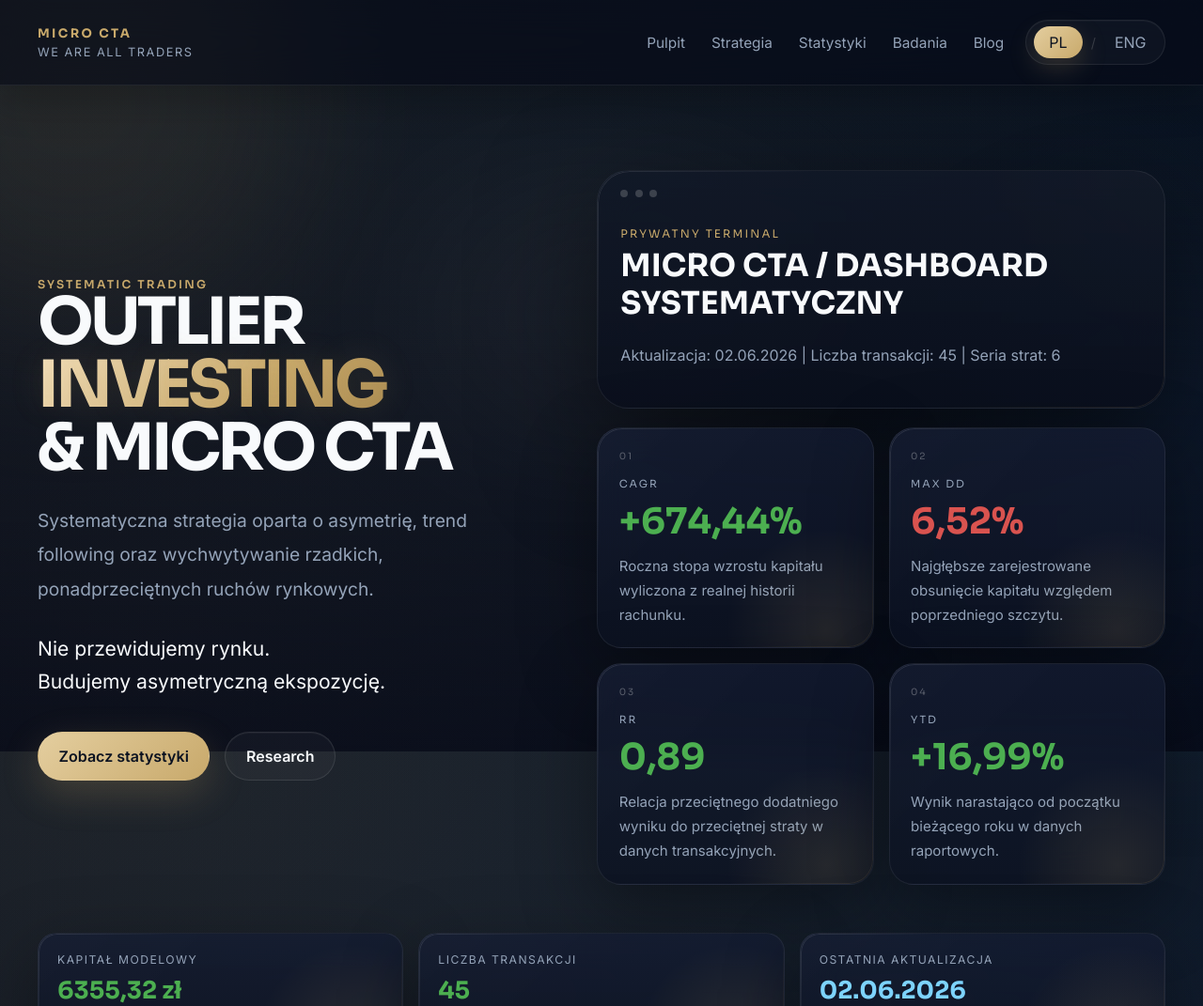
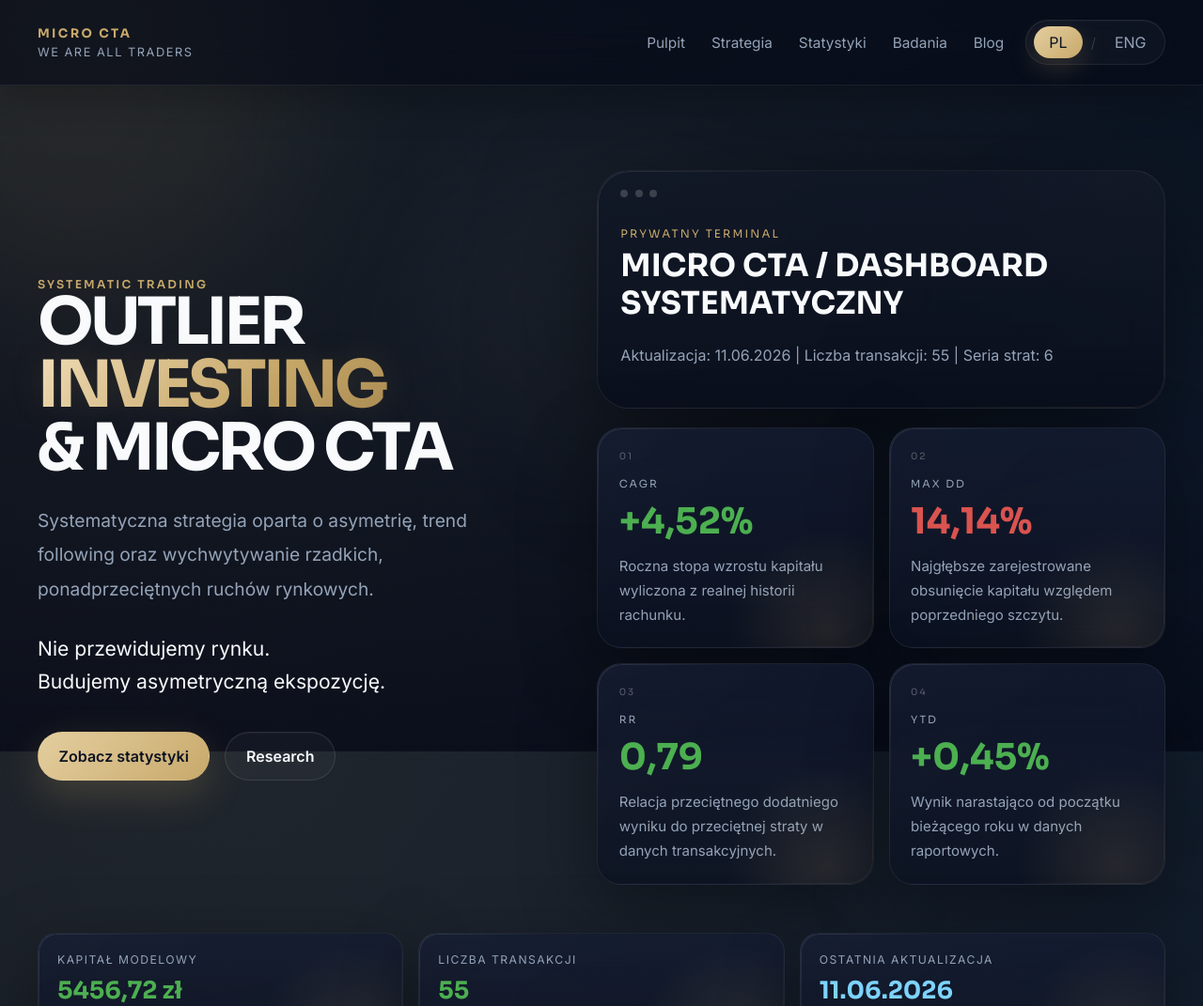
Before and after one commit to Arturro86/outlier-lab, a plain HTML site: page index.html in a window 1280 px wide. Shown: the top 1071 px of the page at 94% size. Drawn offline with nearby package versions, Linux system fonts and the light colour scheme.

Commit message:
Add files via upload

```diff
--- a/data.json
+++ b/data.json
@@ -2,7 +2,7 @@
   "meta": {
     "brand": "WE ARE ALL TRADERS",
     "strategy": "MICRO CTA",
-    "generatedAt": "2026-06-02",
+    "generatedAt": "2026-06-14",
     "baseCurrency": "PLN",
     "hasData": true,
     "hasHistoryData": true,
@@ -12,72 +12,72 @@
       "tradeSource": "data/ReportHistory.xlsx"
     },
     "rowCounts": {
-      "performanceRows": 21,
-      "closedTrades": 45,
-      "rawTransactions": 101
+      "performanceRows": 25,
+      "closedTrades": 55,
+      "rawTransactions": 119
     },
     "warnings": []
   },
   "performanceStats": {
-    "latestEquity": 6355.32,
-    "latestBalance": 6124.66,
-    "totalTrades": 45,
-    "winningTrades": 24,
-    "losingTrades": 21,
-    "averageWinValue": 63.099167,
-    "averageLossValue": -71.295238,
+    "latestEquity": 5456.72,
+    "latestBalance": 5456.72,
+    "totalTrades": 55,
+    "winningTrades": 26,
+    "losingTrades": 29,
+    "averageWinValue": 60.665,
+    "averageLossValue": -77.016552,
     "averageWinR": null,
     "averageLossR": null,
-    "profitFactor": 1.0114747528720278,
-    "winRate": 0.533333,
-    "rr": 0.88504,
+    "profitFactor": 0.7062028762290239,
+    "winRate": 0.472727,
+    "rr": 0.787688,
     "losingStreak": 6,
-    "netReturn": 0.169903,
-    "maxDrawdown": 0.065231,
-    "currentDrawdown": 0.0,
-    "cagr": 6.744408,
-    "ytd": 0.169903,
-    "sharpeRatio": 3.73678,
-    "sortinoRatio": 9.055449,
-    "marRatio": 103.392683,
-    "lastUpdate": "2026-06-02",
+    "netReturn": 0.004486,
+    "maxDrawdown": 0.141393,
+    "currentDrawdown": 0.141393,
+    "cagr": 0.045177,
+    "ytd": 0.004486,
+    "sharpeRatio": 0.367497,
+    "sortinoRatio": 0.68707,
+    "marRatio": 0.319511,
+    "lastUpdate": "2026-06-11",
     "summary": {
-      "reportDate": "2026.06.02 22:36",
-      "balance": 6124.66,
-      "grossProfit": 1497.93,
-      "grossLoss": -1519.86,
-      "profitFactor": 0.985571,
-      "sharpeRatio": 0.003759,
-      "totalTrades": 45,
+      "reportDate": "2026.06.14 18:27",
+      "balance": 5456.72,
+      "grossProfit": 1555.38,
+      "grossLoss": -2263.9,
+      "profitFactor": 0.687036,
+      "sharpeRatio": -0.133461,
+      "totalTrades": 55,
       "largestWinTrade": 302.46,
       "largestLossTrade": -293.81,
-      "averageWinValue": 62.41375,
-      "averageLossValue": -72.374286,
+      "averageWinValue": 59.822308,
+      "averageLossValue": -78.065517,
       "maxConsecutiveLosses": 6
     }
   },
   "heroMetrics": [
     {
       "id": "cagr",
-      "rawValue": 6.744408,
+      "rawValue": 0.045177,
       "format": "percentSigned",
       "tone": "positive"
     },
     {
       "id": "maxDd",
-      "rawValue": 0.065231,
+      "rawValue": 0.141393,
       "format": "percentPlain",
       "tone": "negative"
     },
     {
       "id": "rr",
-      "rawValue": 0.88504,
+      "rawValue": 0.787688,
       "format": "ratio",
       "tone": "positive"
     },
     {
       "id": "ytd",
-      "rawValue": 0.169903,
+      "rawValue": 0.004486,
       "format": "percentSigned",
       "tone": "positive"
     }
@@ -85,7 +85,7 @@
   "dashboardStats": [
     {
       "id": "modelEquity",
-      "rawValue": 6355.32,
+      "rawValue": 5456.72,
       "format": "currency",
       "tone": "positive"
     },
@@ -97,13 +97,13 @@
     },
     {
       "id": "tradeCount",
-      "rawValue": 45,
+      "rawValue": 55,
       "format": "integer",
       "tone": "positive"
     },
     {
       "id": "lastUpdate",
-      "rawValue": "2026-06-02",
+      "rawValue": "2026-06-11",
       "format": "date",
       "tone": "neutral"
     }
@@ -111,25 +111,25 @@
   "chartSummary": [
     {
       "id": "netReturn",
-      "rawValue": 0.169903,
+      "rawValue": 0.004486,
       "format": "percentSigned",
       "tone": "positive"
     },
     {
       "id": "equity",
-      "rawValue": 6355.32,
+      "rawValue": 5456.72,
       "format": "currency",
       "tone": "positive"
     },
     {
       "id": "currentDrawdown",
-      "rawValue": 0.0,
+      "rawValue": 0.141393,
       "format": "percentPlain",
-      "tone": "neutral"
+      "tone": "negative"
     },
     {
       "id": "winRate",
-      "rawValue": 0.533333,
+      "rawValue": 0.472727,
       "format": "percentPlain",
       "tone": "positive"
     }
@@ -137,19 +137,19 @@
   "advancedMetrics": [
     {
       "id": "profitFactor",
-      "rawValue": 1.0114747528720278,
+      "rawValue": 0.7062028762290239,
       "format": "decimal",
       "tone": "positive"
     },
     {
       "id": "sharpeRatio",
-      "rawValue": 3.73678,
+      "rawValue": 0.367497,
       "format": "decimal",
       "tone": "positive"
     },
     {
       "id": "sortinoRatio",
-      "rawValue": 9.055449,
+      "rawValue": 0.68707,
       "format": "decimal",
       "tone": "positive"
     },
@@ -161,13 +161,13 @@
     },
     {
       "id": "winRate",
-      "rawValue": 0.533333,
+      "rawValue": 0.472727,
       "format": "percentPlain",
       "tone": "positive"
     },
     {
       "id": "marRatio",
-      "rawValue": 103.392683,
+      "rawValue": 0.319511,
       "format": "decimal",
       "tone": "positive"
     }
@@ -400,11 +400,94 @@
       "drawdown": 0.0,
       "maxDrawdown": 0.065231,
       "status": "ON",
+      "notes": "Nastąpiła zaplanowana dopłata 500zł do rachunku",
+      "tradeResult": -1.0,
+      "losingStreak": 1
+    },
+    {
+      "date": "2026-06-03",
+      "value": 5885.94,
+      "balance": 5877.45,
+      "drawdown": 0.073856,
+      "maxDrawdown": 0.073856,
+      "status": "ON",
       "notes": "",
       "tradeResult": -1.0,
-      "losingStreak": 1
+      "losingStreak": 2
+    },
+    {
+      "date": "2026-06-04",
+      "value": 5769.53,
+      "balance": 5829.49,
+      "drawdown": 0.092173,
+      "maxDrawdown": 0.092173,
+      "status": "ON",
+      "notes": "",
+      "tradeResult": -1.0,
+      "losingStreak": 3
+    },
+    {
+      "date": "2026-06-08",
+      "value": 5493.83,
+      "balance": 5513.92,
+      "drawdown": 0.135554,
+      "maxDrawdown": 0.135554,
+      "status": "ON",
+      "notes": "",
+      "tradeResult": -1.0,
+      "losingStreak": 4
+    },
+    {
+      "date": "2026-06-11",
+      "value": 5456.72,
+      "balance": 5456.72,
+      "drawdown": 0.141393,
+      "maxDrawdown": 0.141393,
+      "status": "ON",
+      "notes": "",
+      "tradeResult": -1.0,
+      "losingStreak": 5
     }
   ],
+  "benchmarks": {
+    "year": 2026,
+    "updatedAt": "2026-06-14",
+    "items": [
+      {
+        "id": "microCta",
+        "name": "MICRO CTA",
+        "ytd": 0.004486,
+        "source": "dashboard_trading.xlsx",
+        "status": "ok",
+        "asOf": "2026-06-11"
+      },
+      {
+        "id": "sgCta",
+        "name": "SG CTA Index",
+        "ytd": 0.1002,
+        "source": "Societe Generale",
+        "status": "ok",
+        "asOf": "2026-06-11"
+      },
+      {
+        "id": "sp500",
+        "name": "S&P 500",
+        "ytd": 0.083545,
+        "source": "Yahoo Finance",
+        "status": "ok",
+        "asOf": "2026-06-12"
+      },
+      {
+        "id": "wig20",
+        "name": "WIG20",
+        "ytd": 0.138361,
+        "source": "BiznesRadar",
+        "status": "ok",
+        "asOf": "2026-06-12"
+      }
+    ],
+    "warnings": []
+  },
   "monthlyReturns": [
     {
       "month": "2026-05",
@@ -413,11 +496,101 @@
     },
     {
       "month": "2026-06",
-      "return": 0.079805,
-      "cumulative": 0.169903
+      "return": -0.072873,
+      "cumulative": 0.004486
     }
   ],
   "recentTrades": [
+    {
+      "date": "2026-06-10",
+      "instrument": "EU50.pro",
+      "direction": "long",
+      "result": -55.94,
+      "rr": null,
+      "status": "closed",
+      "notes": ""
+    },
+    {
+      "date": "2026-06-08",
+      "instrument": "EU50.pro",
+      "direction": "long",
+      "result": -100.08,
+      "rr": null,
+      "status": "closed",
+      "notes": ""
+    },
+    {
+      "date": "2026-06-05",
+      "instrument": "US500.pro",
+      "direction": "long",
+      "result": -87.71,
+      "rr": null,
+      "status": "closed",
+      "notes": ""
+    },
+    {
+      "date": "2026-06-05",
+      "instrument": "COPPER-US.pro",
+      "direction": "long",
+      "result": -141.0,
+      "rr": null,
+      "status": "closed",
+      "notes": ""
+    },
+    {
+      "date": "2026-06-04",
+      "instrument": "JP225.pro",
+      "direction": "long",
+      "result": 19.01,
+      "rr": null,
+      "status": "closed",
+      "notes": ""
+    },
+    {
+      "date": "2026-06-04",
+      "instrument": "US100.pro",
+      "direction": "long",
+      "result": -66.14,
+      "rr": null,
+      "status": "closed",
+      "notes": ""
+    },
+    {
+      "date": "2026-06-03",
+      "instrument": "EU50.pro",
+      "direction": "long",
+      "result": -60.28,
+      "rr": null,
+      "status": "closed",
+      "notes": ""
+    },
+    {
+      "date": "2026-06-03",
+      "instrument": "COPPER-US.pro",
+      "direction": "long",
+      "result": 43.9,
+      "rr": null,
+      "status": "closed",
+      "notes": ""
+    },
+    {
+      "date": "2026-06-03",
+      "instrument": "AUDUSD.pro",
+      "direction": "long",
+      "result": -113.13,
+      "rr": null,
+      "status": "closed",
+      "notes": ""
+    },
+    {
+      "date": "2026-06-03",
+      "instrument": "US500.pro",
+      "direction": "long",
+      "result": -112.0,
+      "rr": null,
+      "status": "closed",
+      "notes": ""
+    },
     {
       "date": "2026-06-02",
       "instrument": "JP225.pro",
@@ -510,18 +683,18 @@
     },
     {
       "date": "2026-05-27",
-      "instrument": "US100.pro",
+      "instrument": "COPPER-US.pro",
       "direction": "long",
-      "result": 80.76,
+      "result": -58.25,
       "rr": null,
       "status": "closed",
       "notes": ""
     },
     {
       "date": "2026-05-27",
-      "instrument": "COPPER-US.pro",
+      "instrument": "US100.pro",
       "direction": "long",
-      "result": -58.25,
+      "result": 80.76,
       "rr": null,
       "status": "closed",
       "notes": ""
--- a/script.js
+++ b/script.js
@@ -10,6 +10,7 @@ const els = {
   dashboardStats: document.getElementById("dashboardStats"),
   chartSummary: document.getElementById("chartSummary"),
   advancedMetrics: document.getElementById("advancedMetrics"),
+  benchmarkCards: document.getElementById("benchmarkCards"),
   monthlySummary: document.getElementById("monthlySummary"),
   monthlyReturnsTable: document.getElementById("monthlyReturnsTable"),
   recentTradesTable: document.getElementById("recentTradesTable"),
@@ -78,6 +79,7 @@ function buildEmptyData() {
     chartSummary: [],
     advancedMetrics: [],
     equityCurve: [],
+    benchmarks: null,
     monthlyReturns: [],
     recentTrades: [],
   };
@@ -130,6 +132,7 @@ function render() {
   renderMetricGroup("dashboardStats", state.data.dashboardStats);
   renderMetricGroup("chartSummary", state.data.chartSummary);
   renderMetricGroup("advancedMetrics", state.data.advancedMetrics);
+  renderBenchmarks();
   renderTerminalMeta();
   renderFooterMeta();
   renderMonthlySummary();
@@ -230,6 +233,57 @@ function renderFooterMeta() {
   els.footerMeta.textContent = `${t("footer.tagline")}  |  ${t("footer.updated")}: ${generatedAt}`;
 }
 
+function renderBenchmarks() {
+  if (!els.benchmarkCards) {
+    return;
+  }
+
+  const benchmarks = state.data.benchmarks || {};
+  const items = Array.isArray(benchmarks.items) ? benchmarks.items : [];
+  const updatedAt = benchmarks.updatedAt || null;
+
+  if (!items.length) {
+    els.benchmarkCards.innerHTML = `
+      <div class="empty-state">${escapeHtml(t("benchmarks.noData"))}</div>
+    `;
+    return;
+  }
+
+  els.benchmarkCards.innerHTML = items.map((item) => renderBenchmarkCard(item, updatedAt)).join("");
+}
+
+function renderBenchmarkCard(item, updatedAt) {
+  const ytd = Number(item?.ytd);
+  const hasValue = Number.isFinite(ytd);
+  const tone = hasValue ? (ytd > 0 ? "positive" : ytd < 0 ? "negative" : "neutral") : "neutral";
+  const status = normalizeBenchmarkStatus(item?.status);
+  const displayDate = item?.asOf || updatedAt;
+  const value = hasValue ? formatValue(ytd, "percentSigned") : t("ui.na");
+
+  return `
+    <article class="benchmark-card benchmark-card-${status}">
+      <div class="benchmark-card-top">
+        <span class="benchmark-name">${escapeHtml(item?.name || t("ui.na"))}</span>
+        <span class="benchmark-status benchmark-status-${status}">${escapeHtml(t(`benchmarks.status.${status}`))}</span>
+      </div>
+      <strong class="benchmark-value tone-${tone}">${escapeHtml(value)}</strong>
+      <div class="benchmark-meta">
+        <span>${escapeHtml(t("benchmarks.source"))}</span>
+        <strong>${escapeHtml(item?.source || t("ui.na"))}</strong>
+      </div>
+      <div class="benchmark-meta">
+        <span>${escapeHtml(t("benchmarks.updated"))}</span>
+        <strong>${escapeHtml(displayDate ? formatValue(displayDate, "date") : t("ui.na"))}</strong>
+      </div>
+      <p>${escapeHtml(hasValue ? t("benchmarks.statusNote.ok") : t("benchmarks.noData"))}</p>
+    </article>
+  `;
+}
+
+function normalizeBenchmarkStatus(status) {
+  return ["ok", "missing", "stale"].includes(status) ? status : "missing";
+}
+
 function renderMonthlySummary() {
   const rows = Array.isArray(state.data.monthlyReturns) ? state.data.monthlyReturns : [];
   if (!rows.length) {
@@ -310,13 +364,8 @@ function renderTradesTable() {
     return;
   }
 
-  const visibleTrades = trades
-    .slice()
-    .sort((left, right) => {
-      const leftDate = Date.parse(left?.date || "") || 0;
-      const rightDate = Date.parse(right?.date || "") || 0;
-      return rightDate - leftDate;
-    })
+  const visibleTrades = [...trades]
+    .sort((left, right) => new Date(right?.date || 0) - new Date(left?.date || 0))
     .slice(0, 5);
 
   els.recentTradesTable.innerHTML = visibleTrades
--- a/translations.json
+++ b/translations.json
@@ -56,6 +56,11 @@
         "eyebrow": "Zaawansowane statystyki",
         "title": "Jakość sygnału oceniana przez pryzmat ryzyka, opłacalności i dyscypliny ekspozycji.",
         "body": ""
+      },
+      "benchmarks": {
+        "eyebrow": "Benchmark YTD",
+        "title": "Benchmark YTD",
+        "body": "Porównanie wyniku strategii MICRO CTA z wybranymi benchmarkami rynku trend following oraz głównymi indeksami."
       },
       "strategy": {
         "eyebrow": "Architektura strategii",
@@ -226,6 +231,19 @@
       "datasetLabel": "Krzywa kapitału",
       "tooltipEquity": "Kapitał"
     },
+    "benchmarks": {
+      "source": "Źródło",
+      "updated": "Aktualizacja",
+      "noData": "Brak danych",
+      "status": {
+        "ok": "Aktualne",
+        "missing": "Brak danych",
+        "stale": "Nieaktualne"
+      },
+      "statusNote": {
+        "ok": "Dane pobrane automatycznie."
+      }
+    },
     "empty": {
       "metrics": "Brak danych metrycznych po ostatnim przeliczeniu workbooków.",
       "monthlyReturns": "Brak miesięcznych stóp zwrotu. Sprawdź plik dashboard_trading.xlsx.",
@@ -297,6 +315,11 @@
         "eyebrow": "Advanced statistics",
         "title": "Signal quality measured through risk, profitability and exposure discipline.",
         "body": ""
+      },
+      "benchmarks": {
+        "eyebrow": "YTD Benchmark",
+        "title": "YTD Benchmark",
+        "body": "Comparison of MICRO CTA performance against selected trend-following benchmarks and major equity indices."
       },
       "strategy": {
         "eyebrow": "Strategy architecture",
@@ -467,6 +490,19 @@
       "datasetLabel": "Equity curve",
       "tooltipEquity": "Equity"
     },
+    "benchmarks": {
+      "source": "Source",
+      "updated": "Updated",
+      "noData": "No data",
+      "status": {
+        "ok": "Updated",
+        "missing": "No data",
+        "stale": "Stale"
+      },
+      "statusNote": {
+        "ok": "Data fetched automatically."
+      }
+    },
     "empty": {
       "metrics": "No metric data available after the latest workbook conversion.",
       "monthlyReturns": "No monthly returns available. Check dashboard_trading.xlsx.",
```
Also changed, not shown: index.html (+14 -0 lines), style.css (+102 -0 lines).
